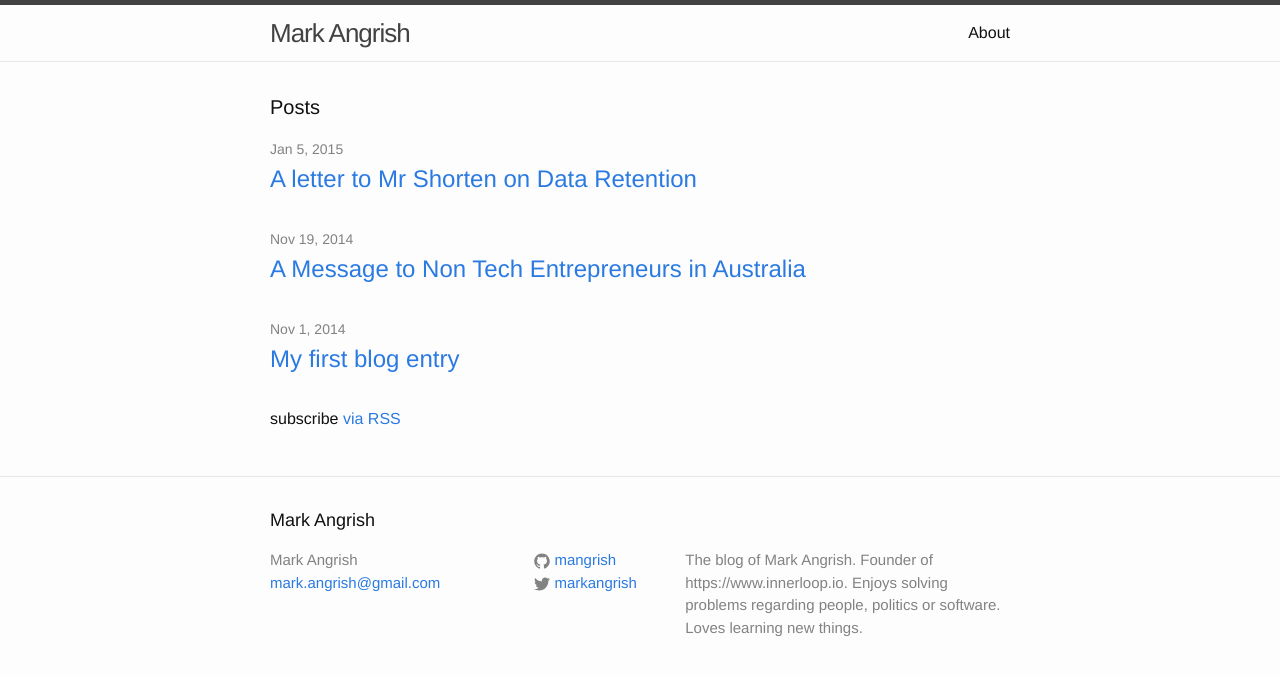
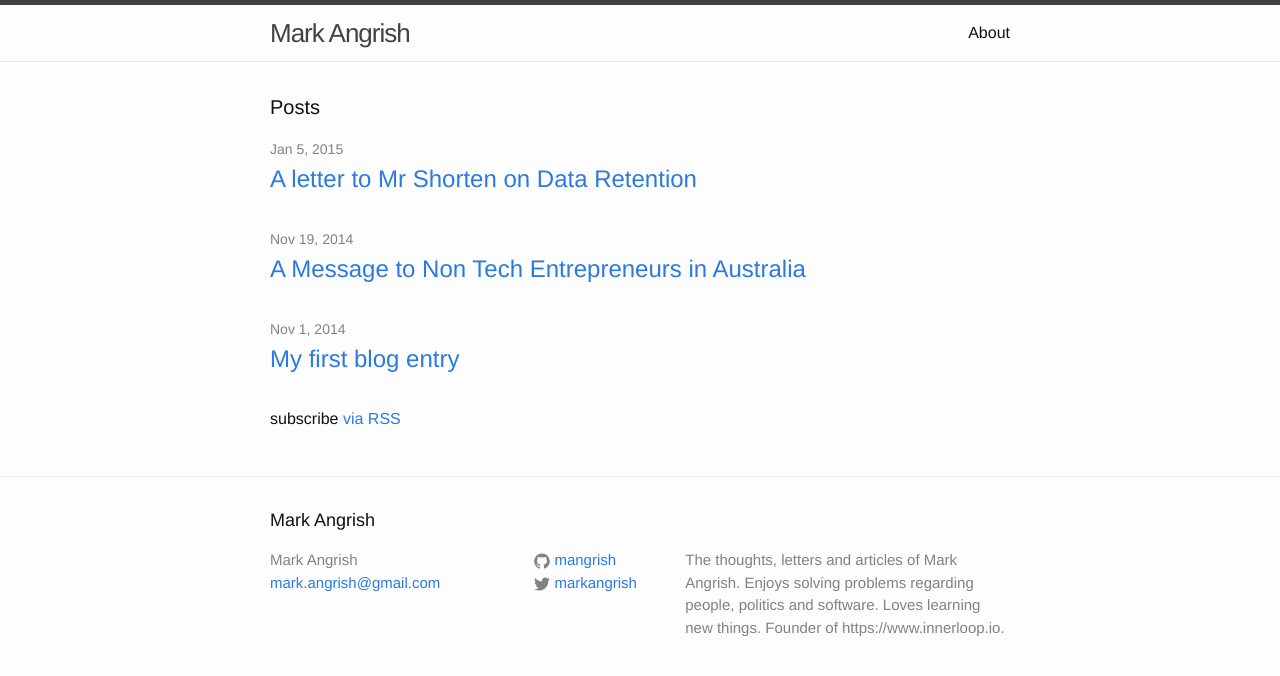
Before and after one commit to mangrish/mangrish.github.io, a Jekyll site: the page built from index.html, in a window 1280 px wide. Shown: the top 676 px of the page. Built offline with Jekyll 4.4.1, drawn with Linux system fonts in a browser that asks for light colours.

Commit message:
Added a better 'About' line

```diff
--- a/_config.yml
+++ b/_config.yml
@@ -2,9 +2,9 @@
 title: Mark Angrish
 email: mark.angrish@gmail.com
 description: > # this means to ignore newlines until "baseurl:"
-  The blog of Mark Angrish. Founder of https://www.innerloop.io.
-  Enjoys solving problems regarding people, politics or software.
-  Loves learning new things.
+  The thoughts, letters and articles of Mark Angrish.
+  Enjoys solving problems regarding people, politics and software.
+  Loves learning new things. Founder of https://www.innerloop.io.
 baseurl: "" # the subpath of your site, e.g. /blog/
 #url: "http://yourdomain.com" # the base hostname & protocol for your site
 twitter_username: markangrish
```
Also changed, not shown: 1 other file.
